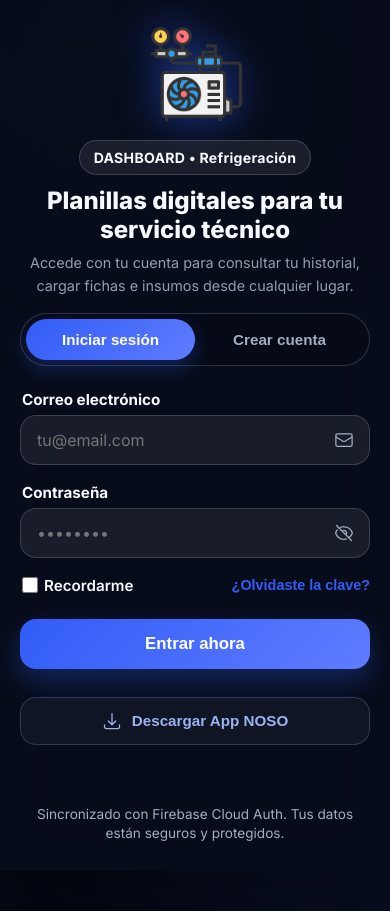
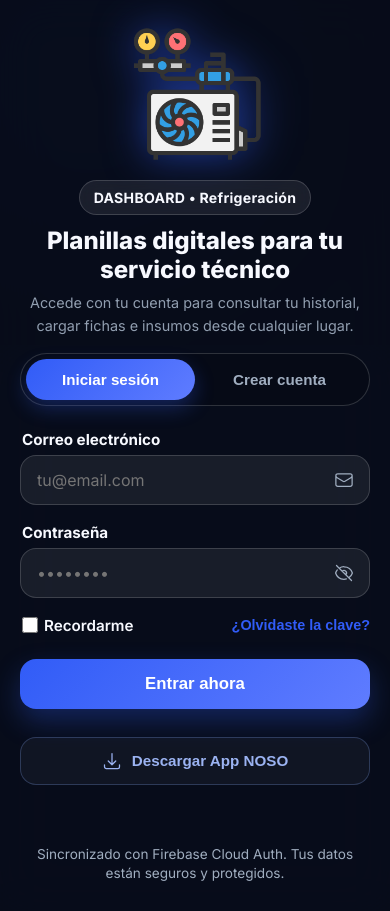
Before and after one commit to LucasDanielReinoso/noso.dashboard, a plain HTML site: page login.html in a window 390 px wide. Before the commit the page ends 871 px from the top, so only its background shows below. Drawn offline with Linux system fonts and the light colour scheme.

Commit message:
New width

```diff
--- a/login.html
+++ b/login.html
@@ -139,8 +139,8 @@
 
       /* Logo cuadrado con bordes redondeados */
       .brand-badge {
-        width: 130px;
-        height: 130px;
+        width: 200px;
+        height: 200px;
         border-radius: 20px;
         object-fit: contain;
         display: block;
@@ -535,7 +535,7 @@
 
         .hero { padding: 24px 20px 8px; }
         .brand { padding: 8px 14px; font-size: 0.88rem; }
-        .brand-badge { width: 100px; height: 100px; border-radius: 16px; }
+        .brand-badge { width: 140px; height: 140px; border-radius: 16px; }
         .stats { display: none; }
         .card { padding: 8px 20px 28px; }
       }
```
